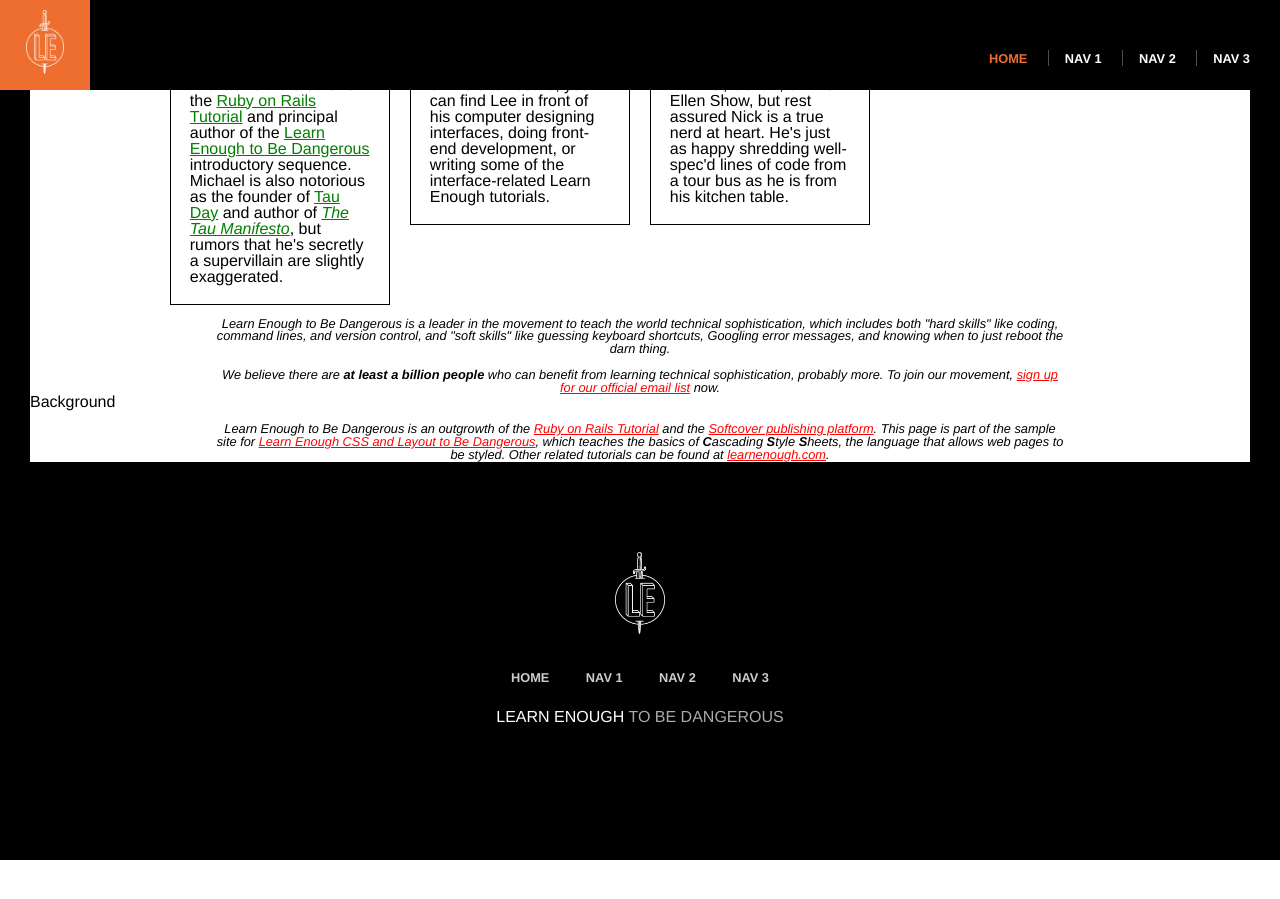
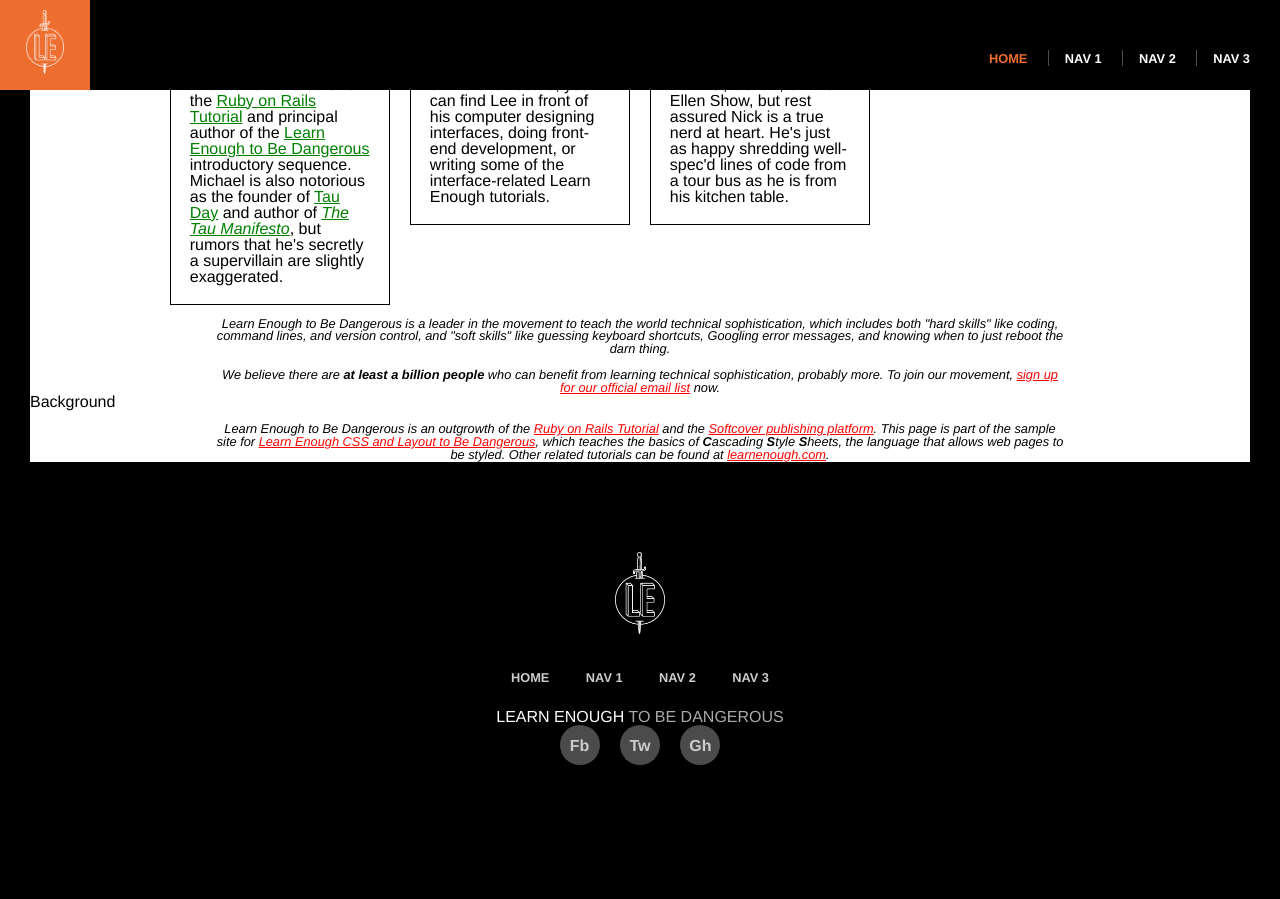
Before and after one commit to blackerby/blackerby.github.io, a Jekyll site: the page built from index.html, in a window 1280 px wide and 900 px high, scrolled down 817 px. Built offline with Jekyll 4.4.1, drawn with Linux system fonts in a browser that asks for light colours; before the commit the page ends 1677 px from its top, so only the background shows below that.

Commit message:
Create social links include

```diff
--- a/_includes/footer.html
+++ b/_includes/footer.html
@@ -8,4 +8,7 @@
     </ul>
   </nav>
   <h3>Learn Enough <span>to Be Dangerous</span></h3>
+  <ul class="footer-nav social-list">
+    {% include social-links.html %}
+  </ul>
 </footer>
--- /dev/null
+++ b/_includes/social-links.html
@@ -0,0 +1,9 @@
+<li>
+  <a href="https://example.com/" class="social-link">Fb</a>
+</li>
+<li>
+  <a href="https://example.com/" class="social-link">Tw</a>
+</li>
+<li>
+  <a href="https://example.com/" class="social-link">Gh</a>
+</li>
--- a/_layouts/default.html
+++ b/_layouts/default.html
@@ -6,15 +6,7 @@
     <div class="full-hero hero-home">
       <h1>I'm an h1</h1>
       <ul class="social-list">
-        <li>
-          <a href="https://example.com/" class="social-link">Fb</a>
-        </li>
-        <li>
-          <a href="https://example.com/" class="social-link">Tw</a>
-        </li>
-        <li>
-          <a href="https://example.com/" class="social-link">Gh</a>
-        </li>
+        {% include social-links.html %}
       </ul>
     </div>
     <h2>THE FOUNDERS</h2>
```
